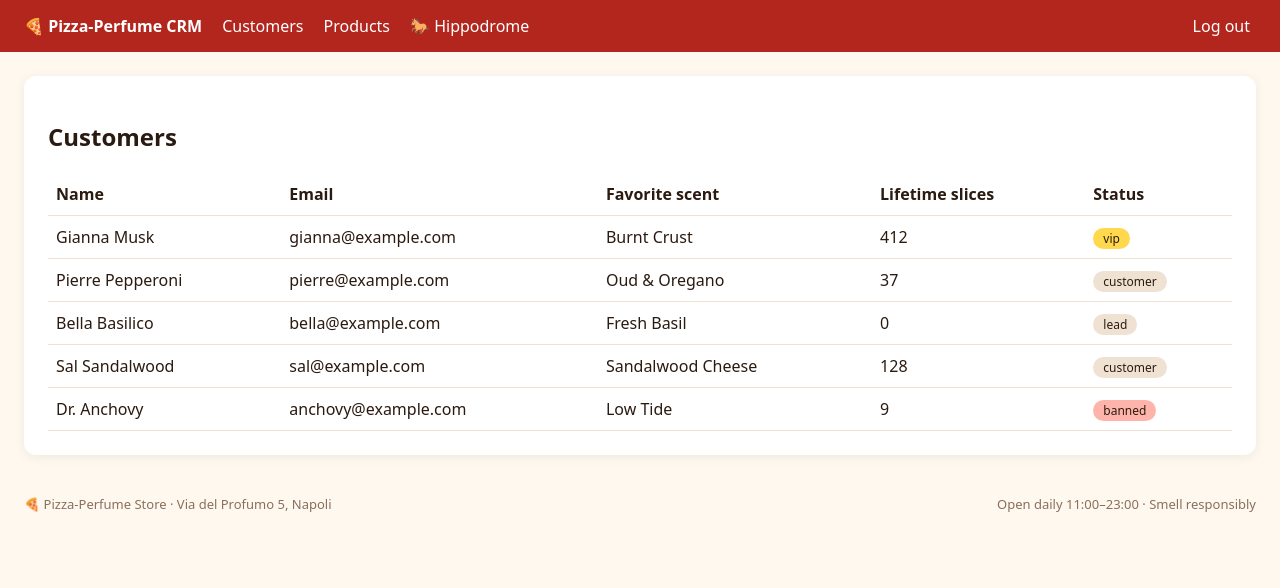
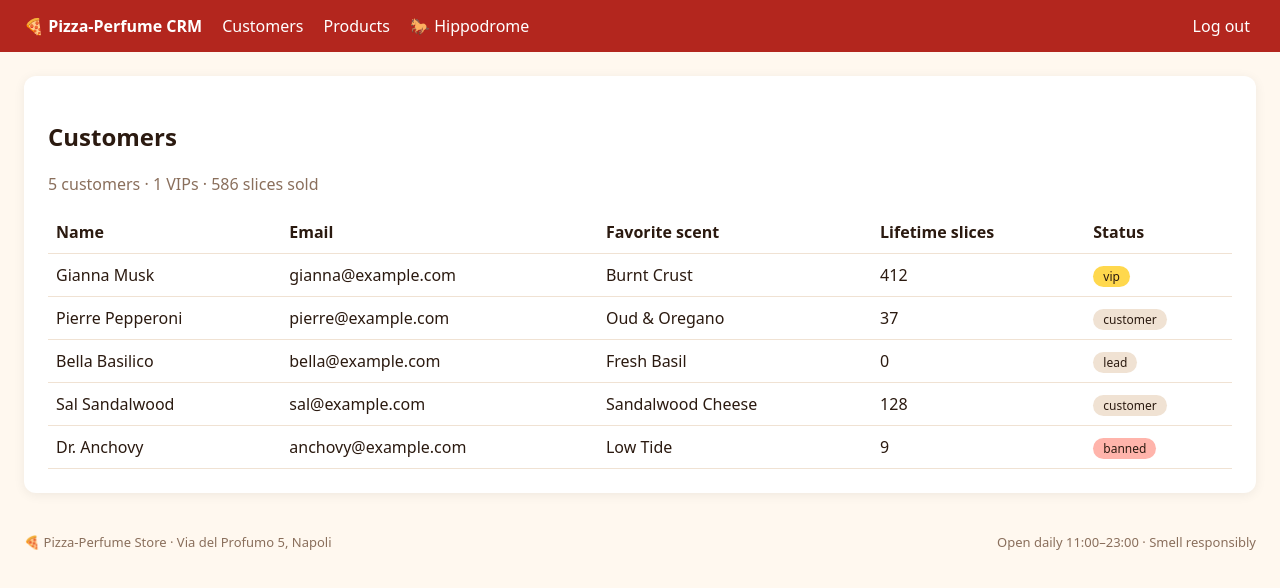
Before and after one commit to digaresc/perfume-pizza, a Next.js app: page /crm in a window 1280 px wide. Shown: the top 588 px of the page. Built offline with nearby package versions, Linux system fonts and the light colour scheme.

Commit message:
Show customer stats above the table

```diff
--- a/app/crm/page.tsx
+++ b/app/crm/page.tsx
@@ -1,9 +1,14 @@
 import { customers } from "@/lib/data";
 
 export default function CustomersPage() {
+  const vipCount = customers.filter((c) => c.status === "vip").length;
+  const totalSlices = customers.reduce((sum, c) => sum + c.lifetimeSlices, 0);
   return (
     <section className="card">
       <h1>Customers</h1>
+      <p className="muted">
+        {customers.length} customers · {vipCount} VIPs · {totalSlices} slices sold
+      </p>
       <table>
         <thead>
           <tr><th>Name</th><th>Email</th><th>Favorite scent</th><th>Lifetime slices</th><th>Status</th></tr>
```
